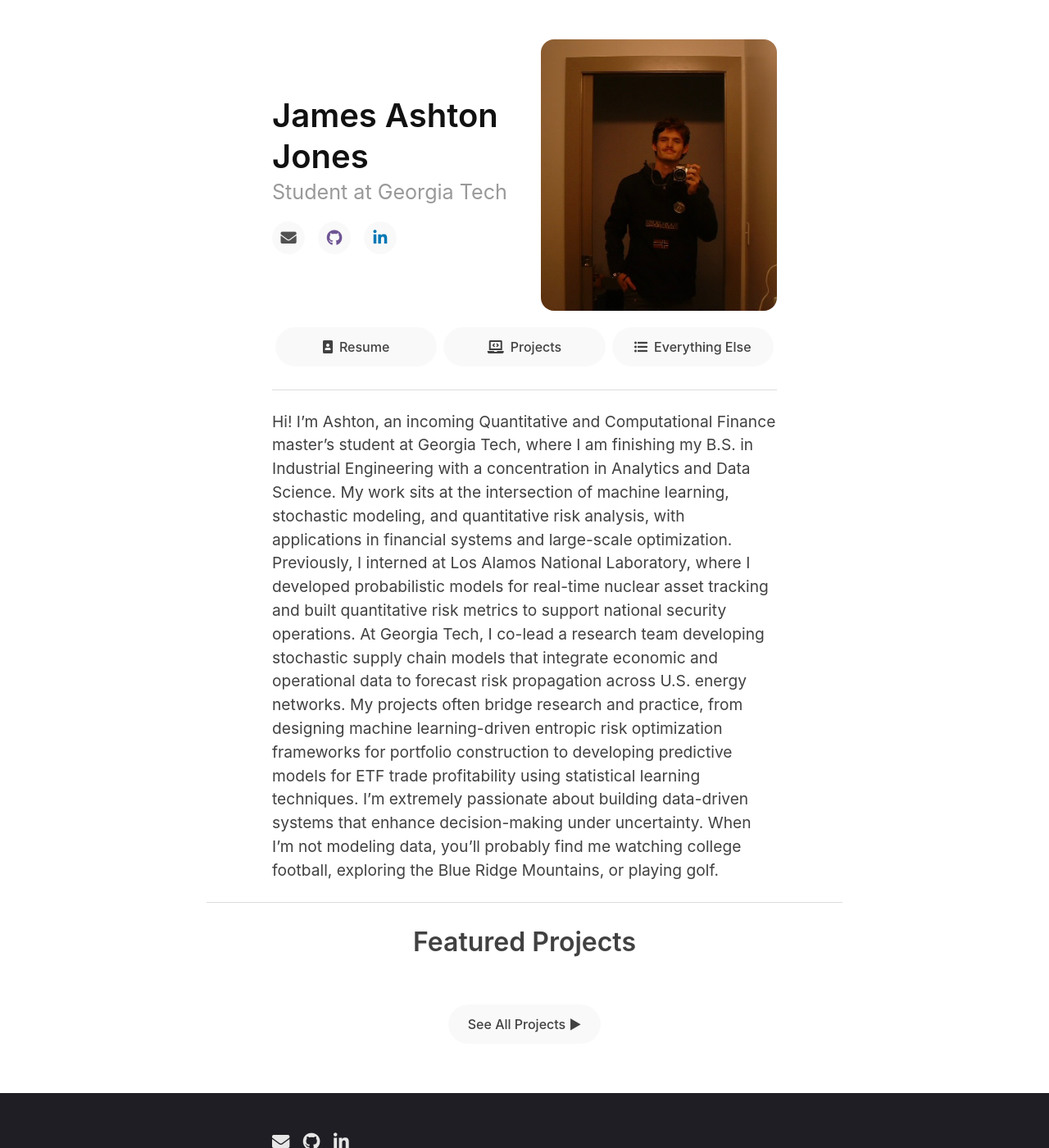
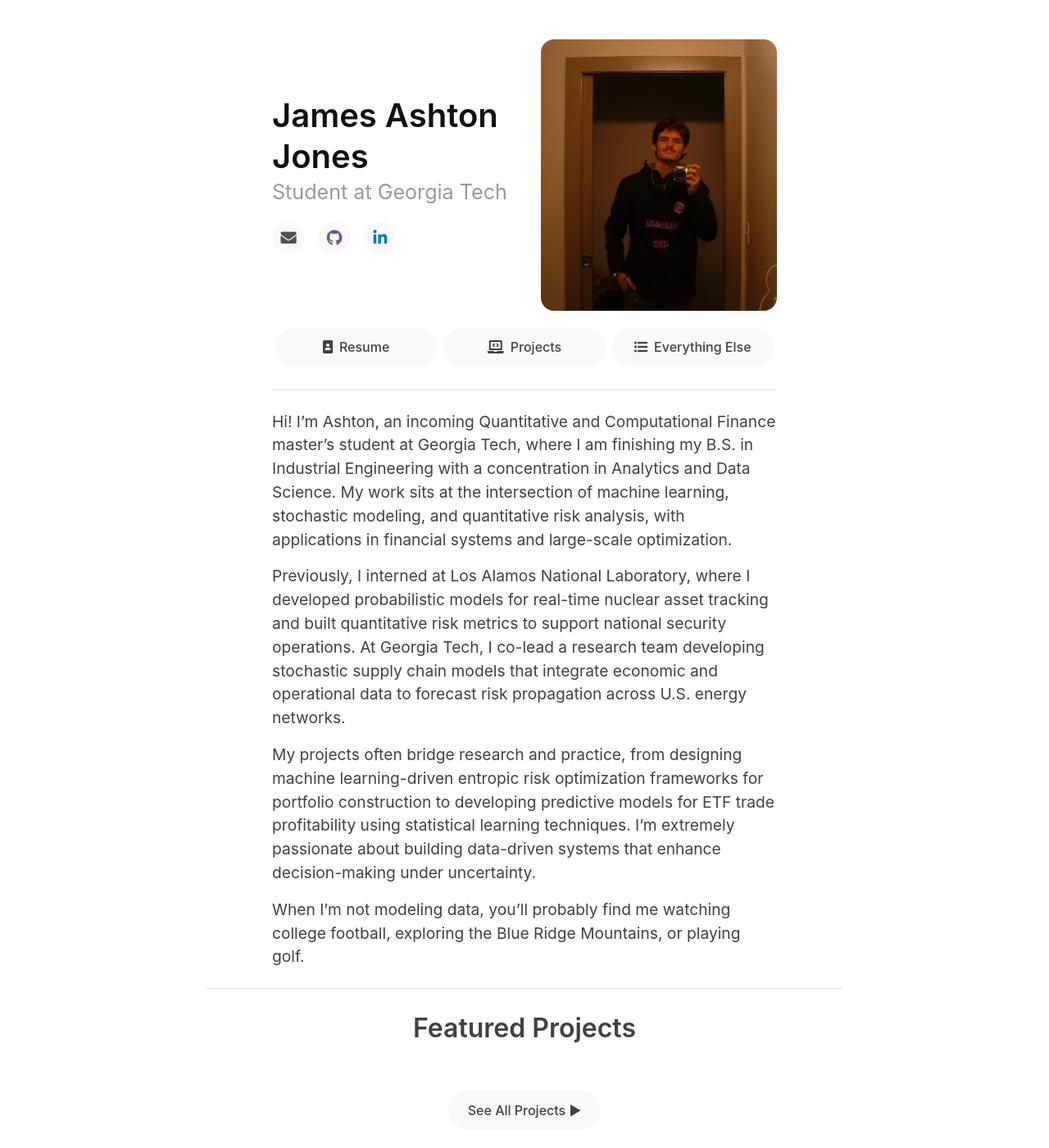
Before and after one commit to JamesAshtonJones/jamesashtonjones.github.io, a Jekyll site: the page built from index.md, in a window 1280 px wide and 1400 px high. Shown: the whole window at 82% size. Built offline with Jekyll 4.4.1, drawn with Linux system fonts in a browser that asks for light colours; nearby versions of some CDN libraries; some web fonts are replaced.

Commit message:
Update index.md

```diff
--- a/index.md
+++ b/index.md
@@ -28,11 +28,17 @@ title: Home
 	<hr class="l-middle home-hr">
 	<div>
 		Hi! I’m Ashton, an incoming Quantitative and Computational Finance master’s student at Georgia Tech, where I am finishing my B.S. in Industrial Engineering with a concentration in Analytics and Data Science. My work sits at the intersection of machine learning, stochastic modeling, and quantitative risk analysis, with applications in financial systems and large-scale optimization.
-
+	</div>
+	<div style="height: 1rem"></div>
+	<div>
 Previously, I interned at Los Alamos National Laboratory, where I developed probabilistic models for real-time nuclear asset tracking and built quantitative risk metrics to support national security operations. At Georgia Tech, I co-lead a research team developing stochastic supply chain models that integrate economic and operational data to forecast risk propagation across U.S. energy networks.
-
+	</div>
+	<div style="height: 1rem"></div>
+	<div>
 My projects often bridge research and practice, from designing machine learning-driven entropic risk optimization frameworks for portfolio construction to developing predictive models for ETF trade profitability using statistical learning techniques. I’m extremely passionate about building data-driven systems that enhance decision-making under uncertainty.
-
+	</div>
+	<div style="height: 1rem"></div>
+	<div>
 When I’m not modeling data, you’ll probably find me watching college football, exploring the Blue Ridge Mountains, or playing golf.
 	</div>
 </div>
```
